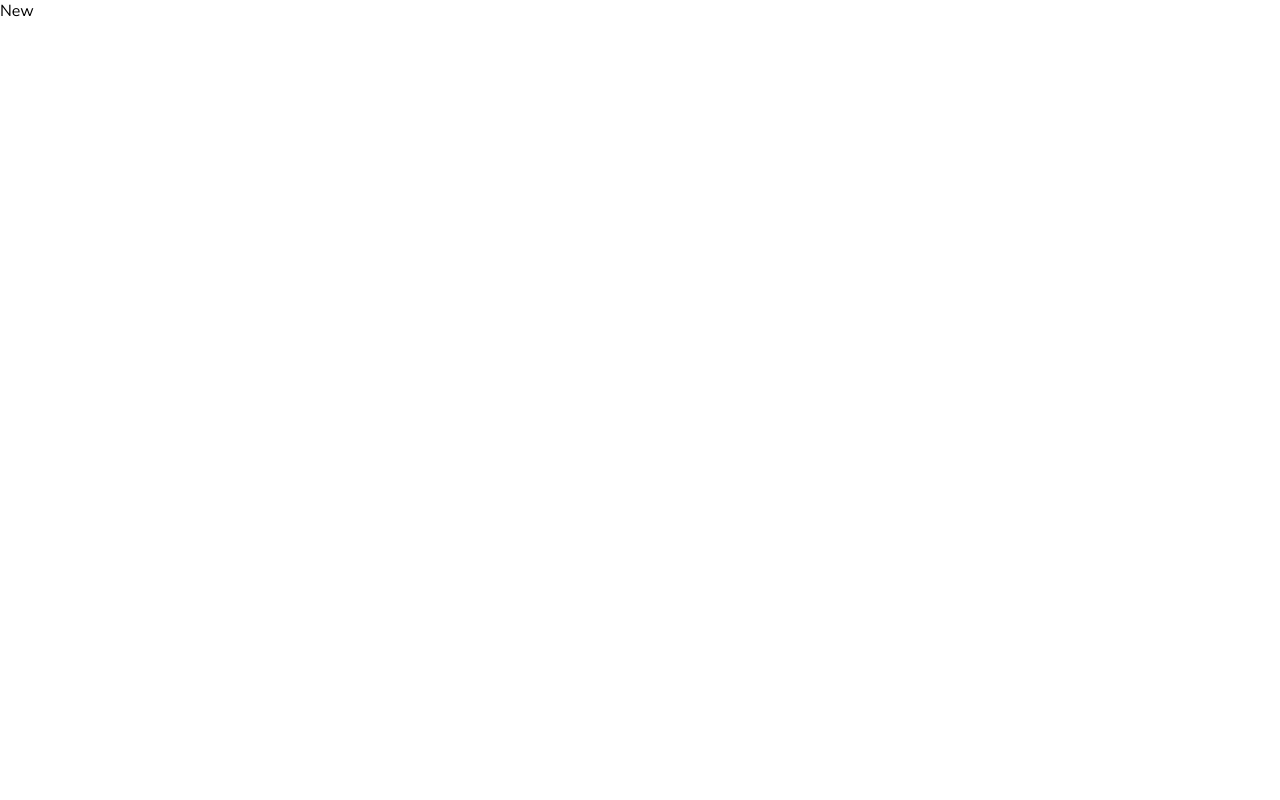
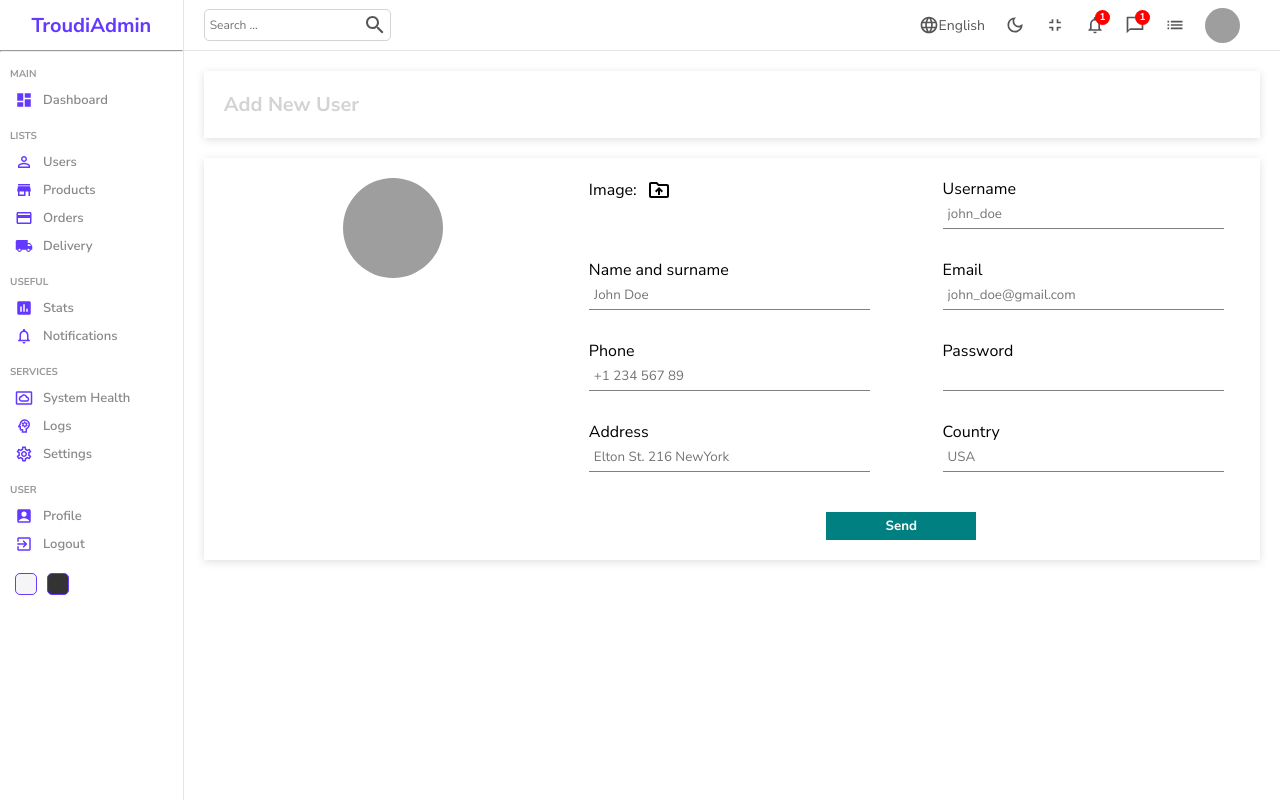
Before and after one commit to Troudi27/Dashboard, a React (Create React App) app: page /users/new in a window 1280 px wide. Built offline with nearby package versions, Linux system fonts and the light colour scheme; grey boxes are pictures that could not be loaded.

Commit message:
completed UI Design Add new user and add new product dynamic inputs

```diff
--- a/src/App.jsx
+++ b/src/App.jsx
@@ -4,6 +4,7 @@
 import New from "./pages/new/New";
 import Single from "./pages/single/Single";
 import { BrowserRouter as Router, Route, Routes } from 'react-router-dom';
+import { productInputs, userInputs } from "./formSource";
 
 function App() {
   return (
@@ -15,7 +16,12 @@
           <Route path="/users">
             <Route index element={<List />} />
             <Route path=":userId" element={<Single />} />
-            <Route path="new" element={<New />} />
+            <Route path="new" element={<New  inputs={userInputs} title="Add New User"/>} />
+          </Route>
+          <Route path="/products">
+            <Route index element={<List />} />
+            <Route path=":productd" element={<Single />} />
+            <Route path="new" element={<New  inputs={productInputs} title="Add New Product"/>} />
           </Route>
         </Routes>
       </Router>
--- /dev/null
+++ b/src/formSource.js
@@ -0,0 +1,76 @@
+export const userInputs = [
+    {
+      id: 1,
+      label: "Username",
+      type: "text",
+      placeholder: "john_doe",
+    },
+    {
+      id: 2,
+      label: "Name and surname",
+      type: "text",
+      placeholder: "John Doe",
+    },
+    {
+      id: 3,
+      label: "Email",
+      type: "mail",
+      placeholder: "john_doe@gmail.com",
+    },
+    {
+      id: 4,
+      label: "Phone",
+      type: "text",
+      placeholder: "+1 234 567 89",
+    },
+    {
+      id: 5,
+      label: "Password",
+      type: "password",
+    },
+    {
+      id: 6,
+      label: "Address",
+      type: "text",
+      placeholder: "Elton St. 216 NewYork",
+    },
+    {
+      id: 7,
+      label: "Country",
+      type: "text",
+      placeholder: "USA",
+    },
+  ];
+
+  export const productInputs = [
+    {
+      id: 1,
+      label: "Title",
+      type: "text",
+      placeholder: "Apple Macbook Pro",
+    },
+    {
+      id: 2,
+      label: "Description",
+      type: "text",
+      placeholder: "Description",
+    },
+    {
+      id: 3,
+      label: "Category",
+      type: "text",
+      placeholder: "Computers",
+    },
+    {
+      id: 4,
+      label: "Price",
+      type: "text",
+      placeholder: "100",
+    },
+    {
+      id: 5,
+      label: "Stock",
+      type: "text",
+      placeholder: "in stock",
+    },
+  ];
--- a/src/pages/new/New.jsx
+++ b/src/pages/new/New.jsx
@@ -1,7 +1,43 @@
 import "./New.scss"
+import Navbar from "../../components/navbar/Navbar"
+import Sidebar from "../../components/sidebar/Sidebar"
+import { DriveFolderUploadOutlined } from "@mui/icons-material"
+import { useState } from "react"
 
-export default function New() {
+export default function New({inputs, title}) {
+
+  const [file,setFile]=useState("")
+  console.log(file)
   return (
-    <div>New</div>
+    <div className="new">
+      <Sidebar/>
+      <div className="newContainer">
+        <Navbar/>
+        <div className="top">
+          <h1>{title}</h1>
+        </div>
+        <div className="bottom">
+          <div className="left">
+            <img src={file ? URL.createObjectURL(file) : "https://icon-library.com/images/no-image-icon/no-image-icon-0.jpg"} alt="" />
+          </div>
+          <div className="right">
+            <form>
+                <div className="formInput">
+                  <label htmlFor="File">Image:<DriveFolderUploadOutlined className="icon"/></label>
+                  <input type="file" id="File"  style={{display:'none'}}  onChange={e=>setFile(e.target.files[0])}/>
+                </div>
+                {inputs.map((input) =>(
+                  <div className="formInput" key={input.id}>
+                  <label>{input.label}</label>
+                  <input type={input.type}  placeholder={input.placeholder}/>
+                </div>
+                ))}
+
+                <button>Send</button>
+            </form>
+          </div>
+        </div>
+      </div>
+    </div>
   )
 }
--- a/src/pages/new/New.scss
+++ b/src/pages/new/New.scss
@@ -0,0 +1,74 @@
+.new{
+ width: 100%;
+ display: flex;
+    .newContainer{
+        flex: 6;
+
+        .top ,
+        .bottom{
+            box-shadow: rgba(99, 99, 99, 0.2) 0px 2px 8px 0px;
+            padding: 20px;
+            margin: 20px;
+            display: flex;
+
+            h1{
+                color: lightgray;
+                font-size: 20px;
+            }
+
+            .left{
+                flex: 1;
+                text-align: center;
+
+                img{
+                    width: 100px;
+                    height: 100px;
+                    border-radius: 50%;
+                    object-fit: cover;
+                }
+            }
+            .right{
+                flex: 2;
+                form{
+                    display: flex;
+                    flex-wrap: wrap;
+                    gap: 30px;
+                    justify-content: space-around;
+
+                    .formInput{
+                        width: 40%;
+
+                        label{
+                            display: flex;
+                            align-items: center;
+                            gap: 10px;
+
+                            .icon{
+                                cursor: pointer;
+                            }
+                        }
+
+                        input{
+                            width: 100%;
+                            padding: 5px;
+                            border: none;
+                            border-bottom: 1px solid gray;
+                        }
+                    }
+
+                    button{
+                        width: 150px;
+                        padding: 5px;
+                        border: none;
+                        background-color: teal;
+                        color: white;
+                        font-weight: bold;
+                        cursor: pointer;
+                        margin-top: 10px;
+
+                    }
+                }
+            }
+        }
+    }
+}
```
